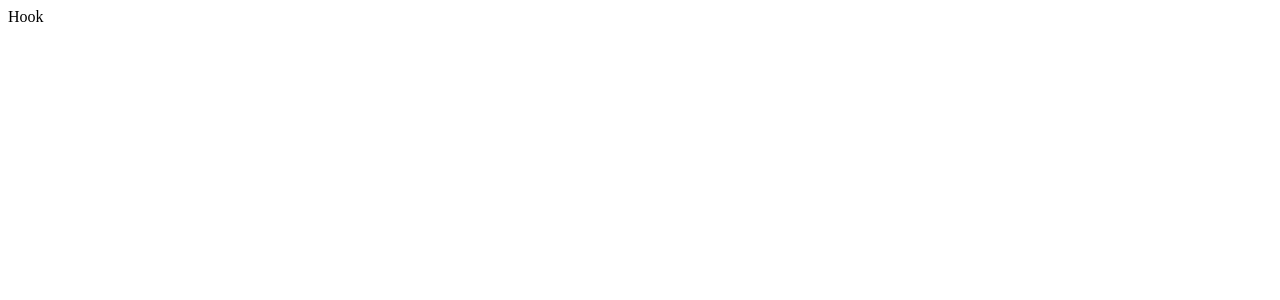
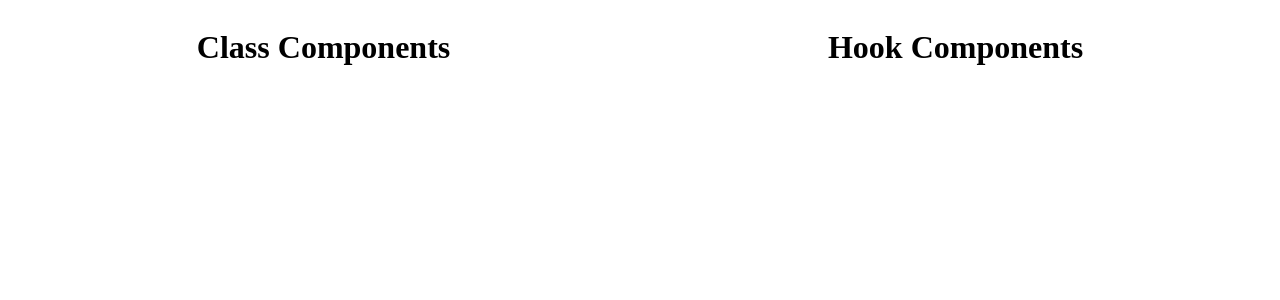
Before and after one commit to SirojiddinCoder/Focus-ReactJs, a React (Create React App) app: page / in a window 1280 px wide. Shown: the top 300 px of the page. Built offline with nearby package versions, Linux system fonts and the light colour scheme.

Commit message:
hook started...

```diff
--- a/src/App.js
+++ b/src/App.js
@@ -1,22 +1,17 @@
 import React, { PureComponent } from 'react'
-import SignIn from './SignIn'
+import Class1 from './Class'
+import { Hook } from './Hook'
+
 
 
 class App extends PureComponent {
-  constructor(props) {
-    super(props)
-
-    this.state = {
-
-    }
-  }
-
   render() {
 
     return (
-      <div>
-        <SignIn />
+      <div style={{display:'flex', alignItems:'center', justifyContent:"space-around"}}>
 
+  <Class1 />
+  <Hook />
       </div>
 
     )
--- /dev/null
+++ b/src/Class.jsx
@@ -0,0 +1,14 @@
+import React from "react";
+
+
+class Class1 extends React.Component{
+    render(){
+        return(
+            <div>
+                <h1>Class Components</h1>
+            </div>
+        )
+    }
+}
+
+export default Class1;
--- /dev/null
+++ b/src/Hook.jsx
@@ -0,0 +1,9 @@
+import React from 'react'
+
+export const Hook = () => {
+  return (
+    <div>
+        <h1>Hook Components</h1>
+    </div>
+  )
+}
--- a/src/SignIn.jsx
+++ /dev/null
@@ -1,7 +0,0 @@
-import React from 'react'
-
-export default function SignIn() {
-  return (
-    <div>Hook</div>
-  )
-}
```
